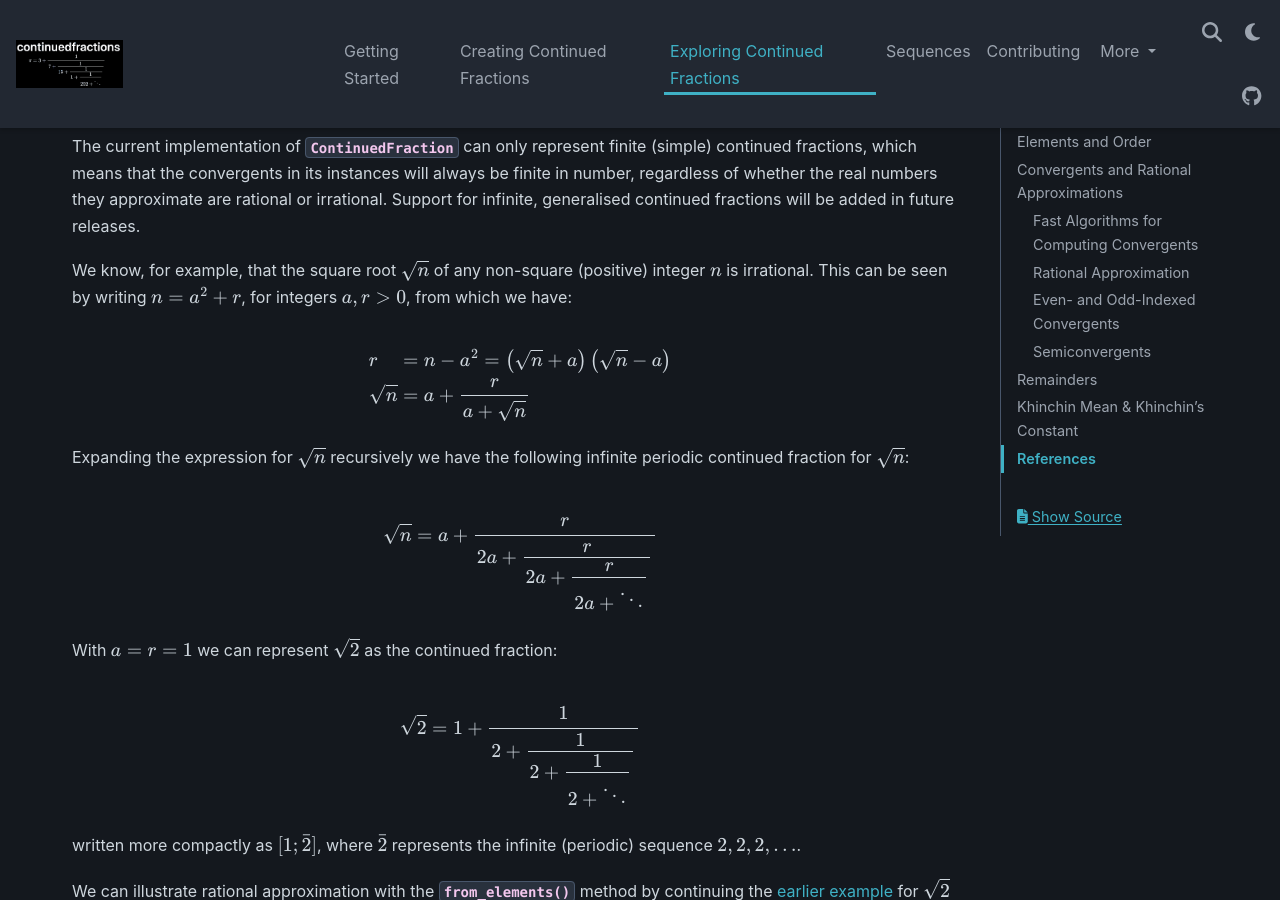
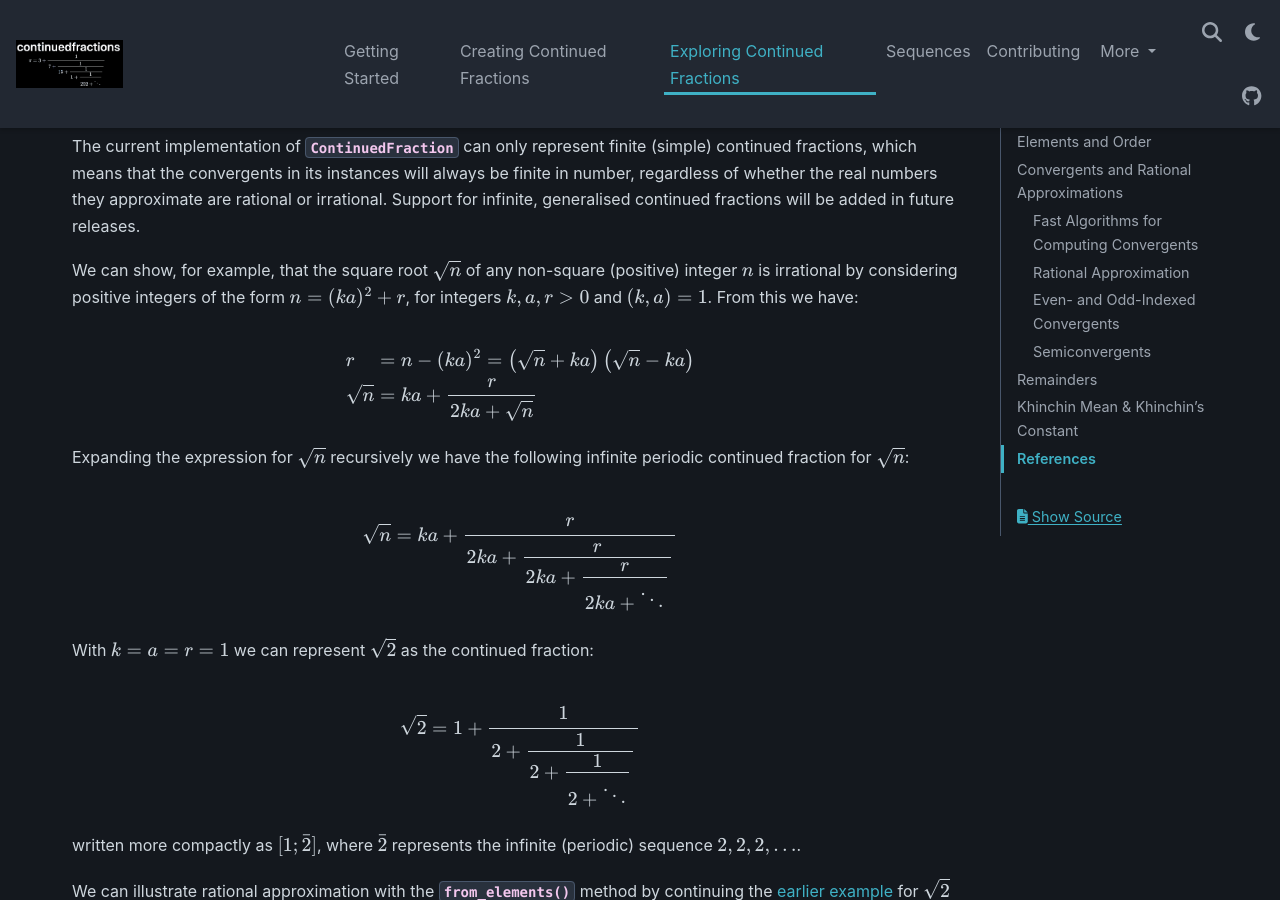
Before and after one commit to sr-murthy/continuedfractions, a Sphinx documentation site: the page built from docs/sources/exploring-continued-fractions.rst, in a window 1280 px wide and 900 px high, scrolled down 4191 px. Built offline with Sphinx 7.4.7 and the PyData theme 0.15.4, drawn with Linux system fonts in a browser that asks for light colours; nearby versions of some CDN libraries.

Commit message:
docs: small improvements to the exploring continued fractions docs

```diff
--- a/docs/sources/exploring-continued-fractions.rst
+++ b/docs/sources/exploring-continued-fractions.rst
@@ -171,23 +171,23 @@ Convergents have a stronger version of this property: namely a rational number :
 
 The current implementation of :py:class:`~continuedfractions.continuedfraction.ContinuedFraction` can only represent finite (simple) continued fractions, which means that the convergents in its instances will always be finite in number, regardless of whether the real numbers they approximate are rational or irrational. Support for infinite, generalised continued fractions will be added in future releases.
 
-We know, for example, that the square root :math:`\sqrt{n}` of any non-square (positive) integer :math:`n` is irrational. This can be seen by writing :math:`n = a^2 + r`, for integers :math:`a, r > 0`, from which we have:
+We can show, for example, that the square root :math:`\sqrt{n}` of any non-square (positive) integer :math:`n` is irrational by considering positive integers of the form :math:`n = (ka)^2 + r`, for integers :math:`k, a, r > 0` and :math:`(k, a) = 1`. From this we have:
 
 .. math::
    :nowrap:
 
    \begin{alignat*}{1}
-   & r &&= n - a^2 = \left(\sqrt{n} + a\right)\left(\sqrt{n} - a\right) \\
-   & \sqrt{n} &&= a + \frac{r}{a + \sqrt{n}}
+   & r &&= n - (ka)^2 = \left(\sqrt{n} + ka\right)\left(\sqrt{n} - ka\right) \\
+   & \sqrt{n} &&= ka + \frac{r}{2ka + \sqrt{n}}
    \end{alignat*}
 
 Expanding the expression for :math:`\sqrt{n}` recursively we have the following infinite periodic continued fraction for :math:`\sqrt{n}`:
 
 .. math::
 
-   \sqrt{n} = a + \cfrac{r}{2a + \cfrac{r}{2a + \cfrac{r}{2a + \ddots}}}
+   \sqrt{n} = ka + \cfrac{r}{2ka + \cfrac{r}{2ka + \cfrac{r}{2ka + \ddots}}}
 
-With :math:`a = r = 1` we can represent :math:`\sqrt{2}` as the continued fraction:
+With :math:`k = a = r = 1` we can represent :math:`\sqrt{2}` as the continued fraction:
 
 .. math::
 
```
